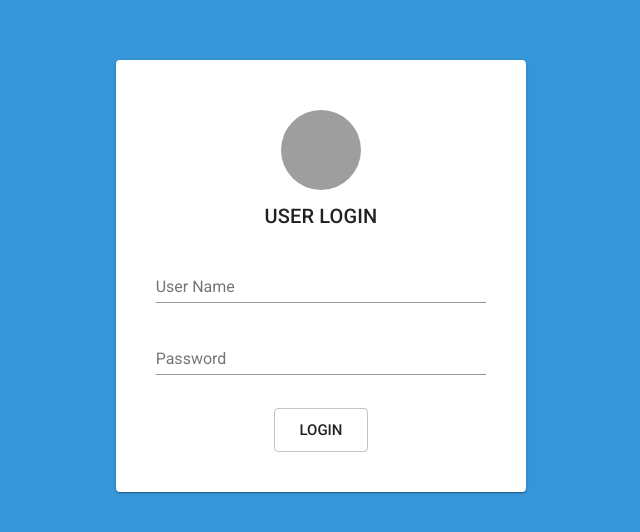
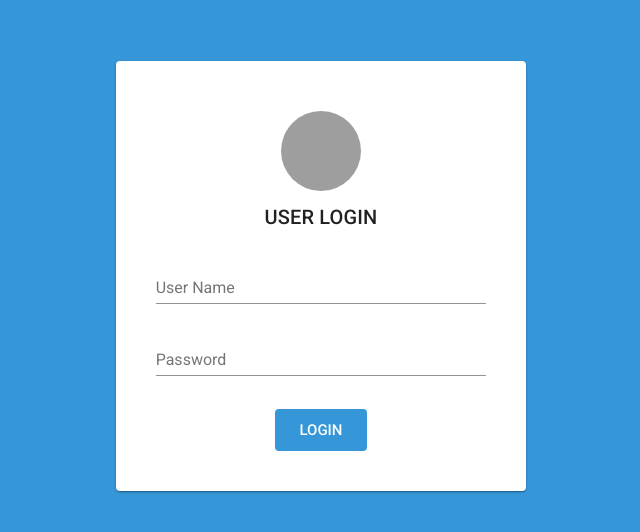
Before and after one commit to omarnaeem0/my-chat-app, a React (Create React App) app: page /login in a window 1280 px wide. Shown: the part 124-656 px from the top of the page, without its empty margins (319-959 px from the left). Built offline with nearby package versions, Linux system fonts and the light colour scheme; grey boxes are pictures that could not be loaded.

Commit message:
Login button style  changed

```diff
--- a/src/pages/Login/UI.jsx
+++ b/src/pages/Login/UI.jsx
@@ -70,7 +70,7 @@ const LoginPageUI = (props) => {
           {error}
         </Typography>
         <Button
-          variant="outlined"
+          style={{ backgroundColor: 'rgb(53, 150, 216)', color: 'white' }}
           size="large"
           className={classes.button}
           onClick={onClick}
```
